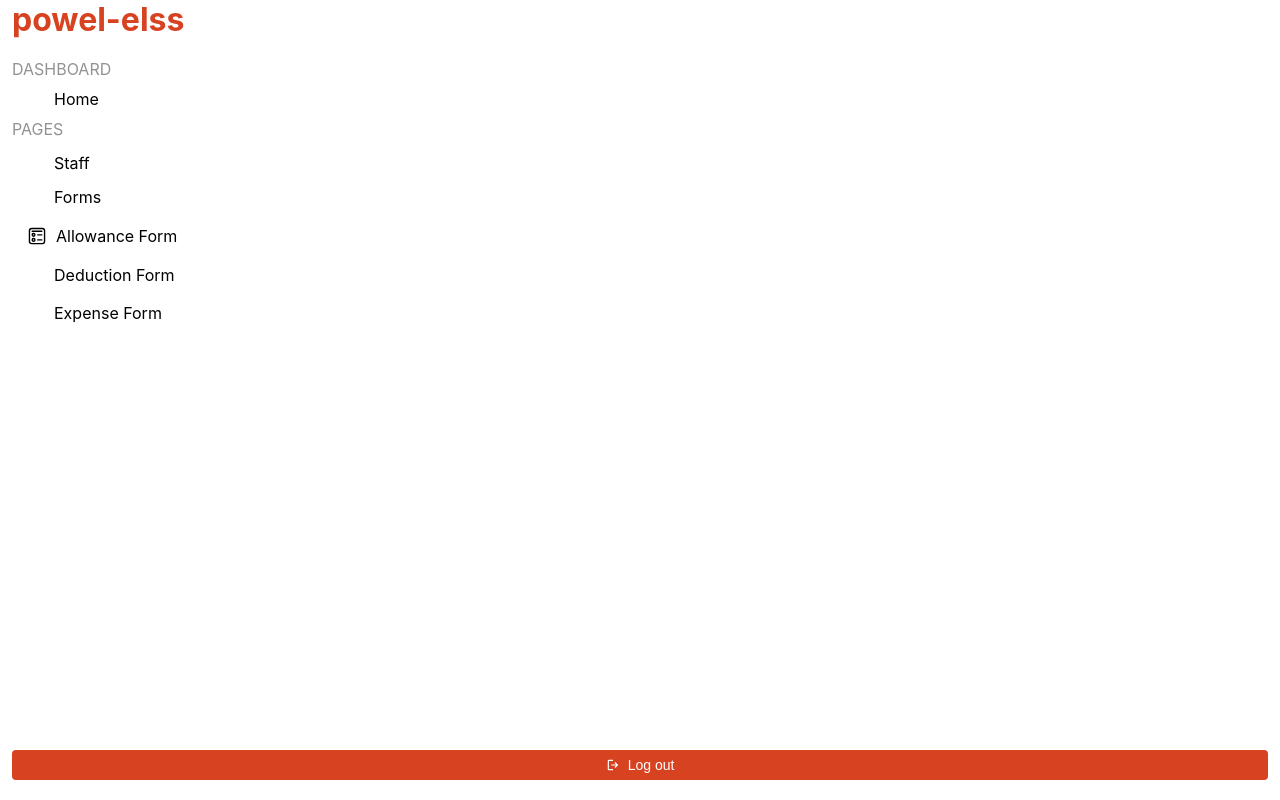
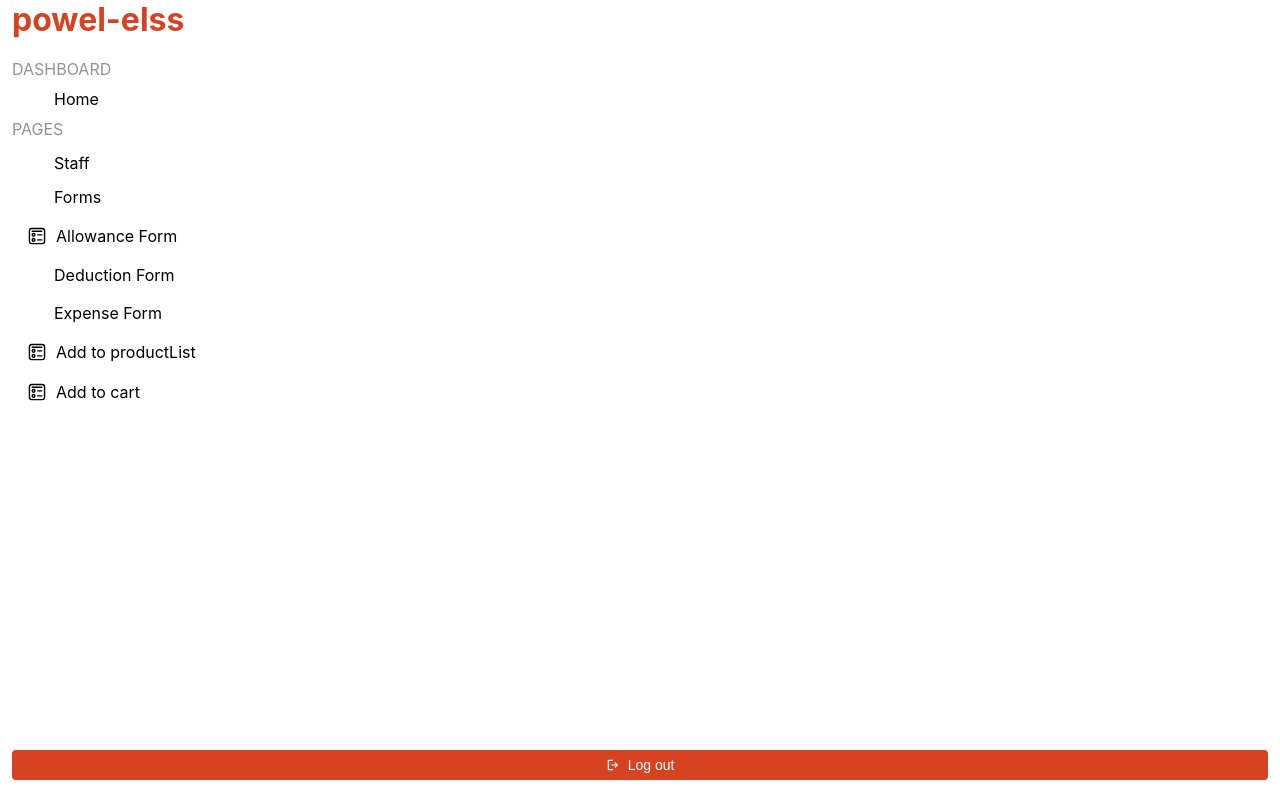
Before and after one commit to Tonyligogo/POWEL-ELSS, a React (Create React App) app: page /Sidebar in a window 1280 px wide. Built offline with nearby package versions, Linux system fonts and the light colour scheme; some icons are missing; the HTML template or start-up script is replaced by a standard one.

Commit message:
new links to sidebar

```diff
--- a/src/components/sidebar/sidebar.jsx
+++ b/src/components/sidebar/sidebar.jsx
@@ -57,6 +57,8 @@ function handleLogOut(e){
               <NavLink to='/AllowancesForm' className='nav'><Icon icon="fluent:form-24-regular" width="22" />Allowance Form</NavLink>
               <NavLink to='/DeductionForm'className='nav'><Icon icon="mdi:file-document-minus-outline" width="20" />Deduction Form</NavLink>
               <NavLink to='/ExpenseForm'className='nav'><Icon icon="streamline:money-cash-bag-dollar-bag-payment-cash-money-finance" width="20" />Expense Form</NavLink>
+              <NavLink to='/NewItem' className='nav'><Icon icon="fluent:form-24-regular" width="22" />Add to productList</NavLink>
+              <NavLink to='/Cart' className='nav'><Icon icon="fluent:form-24-regular" width="22" />Add to cart</NavLink>
             </div>
             <button onClick={handleLogOut} className='logoutButton'><Icon icon="material-symbols:logout" />Log out</button>
         </aside>
```
